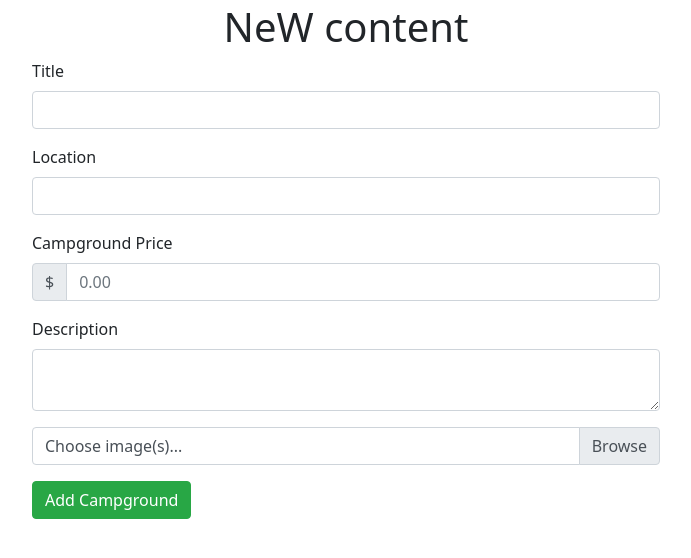
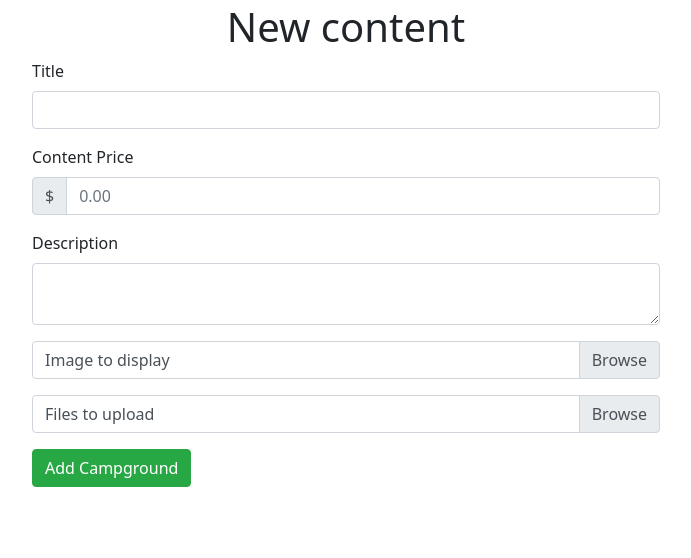
Before and after one commit to Hazel-J-Nova/knock-out-talent, a Node server app: template views/content/new.ejs in a window 1280 px wide. Shown: the part 53-611 px from the top of the page, without its empty margins (294-985 px from the left). Run offline with Node 20, Linux system fonts and the light colour scheme; the template is opened without the code that fills it, so the values that code supplies are empty; some libraries are stand-ins or nearby versions.

Commit message:
Added stuff to models and content route

```diff
--- a/app.js
+++ b/app.js
@@ -32,12 +32,33 @@ app.set("view engine", "ejs");
 app.set("views", path.join(__dirname, "views"));
 app.use(express.urlencoded({ extended: true }));
 app.use(methodOverride("_method"));
+app.use(express.static(path.join(__dirname, "public")));
 
-app.get("/login", (req, res) => {
-    res.render("login")
-})
 
-app.use(express.static(path.join(__dirname, "public")));
+app.use("/", users);
+
+
+app.get("/", (async (req, res) => {
+	//to do make category model
+	//to do make creator model
+	const content = await Content.find({});
+
+	categories = new Set(category);
+	categories = Array.from(categories);
+	res.render("../home", { categories, creators });
+}));
+
+
+app.all("*", (req, res, next) => {
+	next(new ExpressError("page not found", "404"));
+});
+
+app.use((err, req, res, next) => {
+	const { status = 500 } = err;
+	if (!err.message) err.message = "something went wrong";
+	res.status(status).render("error", { err });
+});
+
 
 const port = process.env.PORT || 3000;
 app.listen(port);
--- a/package.json
+++ b/package.json
@@ -9,6 +9,7 @@
     "express-session": "^1.17.2",
     "method-override": "^3.0.0",
     "mongoose": "^6.0.2",
+    "multer": "^1.4.3",
     "passport-local-mongoose": "^6.1.0",
     "stripe": "^8.171.0"
   },
--- a/views/content/new.ejs
+++ b/views/content/new.ejs
@@ -1,29 +1,23 @@
 <% layout('layouts/boilerplate')%>
 <div class="row">
-    <h1 class="text-center">NeW content</h1>
+    <h1 class="text-center">New content</h1>
     <div class="col-6 offset-3">
         <form action="/campgrounds" method="POST" novalidate class="validated-form" enctype="multipart/form-data">
             <div class="mb-3">
                 <label class="form-label" for="title">Title</label>
-                <input class="form-control" type="text" id="title" name="campground[title]" required>
-                <div class="valid-feedback">
-                    Looks good!
-                </div>
-            </div>
-            <div class="mb-3">
-                <label class="form-label" for="location">Location</label>
-                <input class="form-control" type="text" id="location" name="campground[location]" required>
+                <input class="form-control" type="text" id="title" name="content[title]" required>
                 <div class="valid-feedback">
                     Looks good!
                 </div>
             </div>
 
+
             <div class="mb-3">
-                <label class="form-label" for="price">Campground Price</label>
+                <label class="form-label" for="price"> Content Price</label>
                 <div class="input-group">
                     <span class="input-group-text" id="price-label">$</span>
                     <input type="text" class="form-control" id="price" placeholder="0.00" aria-label="price"
-                        aria-describedby="price-label" name="campground[price]" required>
+                        aria-describedby="price-label" name="content[price]" required>
                 </div>
                 <div class="valid-feedback">
                     Looks good!
@@ -32,7 +26,7 @@
 
             <div class="mb-3">
                 <label class="form-label" for="description">Description</label>
-                <textarea class="form-control" type="text" id="description" name="campground[description]"
+                <textarea class="form-control" type="text" id="description" name="content[description]"
                     required></textarea>
                 <div class="valid-feedback">
                     Looks good!
@@ -42,7 +36,16 @@
                 <div class="form-file custom-file">
                     <input type="file" class="form-file-input" id="image" name="image" multiple>
                     <label class="form-file-label" for="image">
-                        <span class="form-file-text custom-file-label">Choose image(s)...</span>
+                        <span class="form-file-text custom-file-label">Image to display</span>
+                        <span class="form-file-button">Browse</span>
+                    </label>
+                </div>
+            </div>
+            <div class="mb-3">
+                <div class="form-file custom-file">
+                    <input type="file" class="form-file-input" id="file" name="file" multiple>
+                    <label class="form-file-label" for="image">
+                        <span class="form-file-text custom-file-label">Files to upload</span>
                         <span class="form-file-button">Browse</span>
                     </label>
                 </div>
```
Also changed, not shown: controllers/content.js (added, +18 -0 lines), models/Content.js (+37 -0 lines), routes/content.js (+7 -0 lines), routes/users.js (+24 -0 lines), views/home.ejs (+9 -0 lines), models/categories.js (added), 2 other files.
